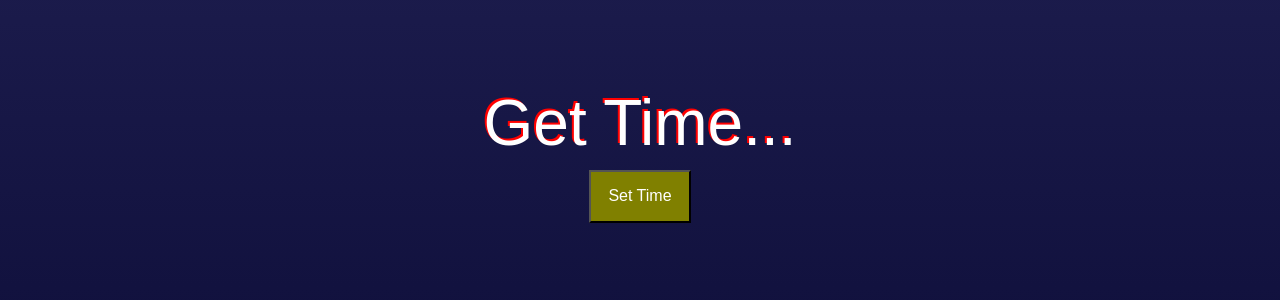
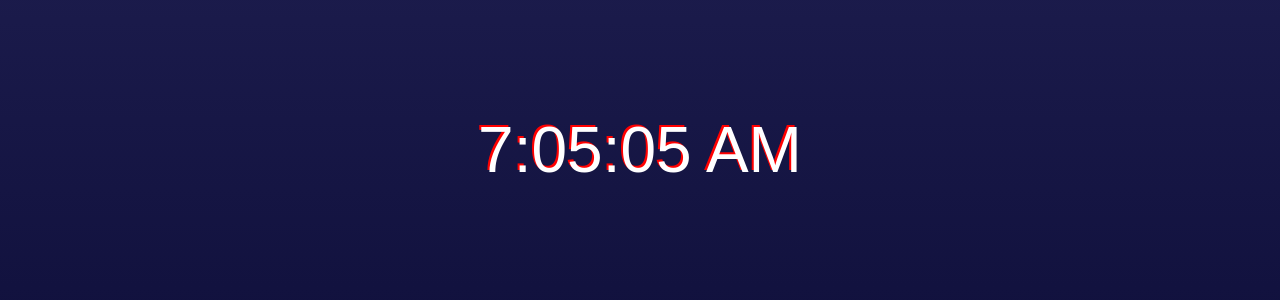
Before and after one commit to rohnshrma/juae-react-app, a React (Create React App) app: page / in a window 1280 px wide. Shown: the part 246-546 px from the top of the page. Built offline with nearby package versions, Linux system fonts and the light colour scheme.

Commit message:
Refactor Timer component to automatically update time every second and remove manual button

```diff
--- a/src/Timer.js
+++ b/src/Timer.js
@@ -1,3 +1,22 @@
+// import React, { useState } from "react";
+
+// const Timer = function () {
+//   const [timer, setTimer] = useState("Get Time...");
+
+//   const clickHandler = () => {
+//     setTimer(new Date().toLocaleTimeString());
+//   };
+
+//   return (
+//     <div className="timer">
+//       <h2>{timer}</h2>
+//       <button onClick={clickHandler}>Set Time</button>
+//     </div>
+//   );
+// };
+
+// export default Timer;
+
 import React, { useState } from "react";
 
 const Timer = function () {
@@ -7,10 +26,12 @@ const Timer = function () {
     setTimer(new Date().toLocaleTimeString());
   };
 
+  setInterval(clickHandler, 1000);
+
   return (
     <div className="timer">
       <h2>{timer}</h2>
-      <button onClick={clickHandler}>Set Time</button>
+      {/* <button onClick={clickHandler}>Set Time</button> */}
     </div>
   );
 };
```
